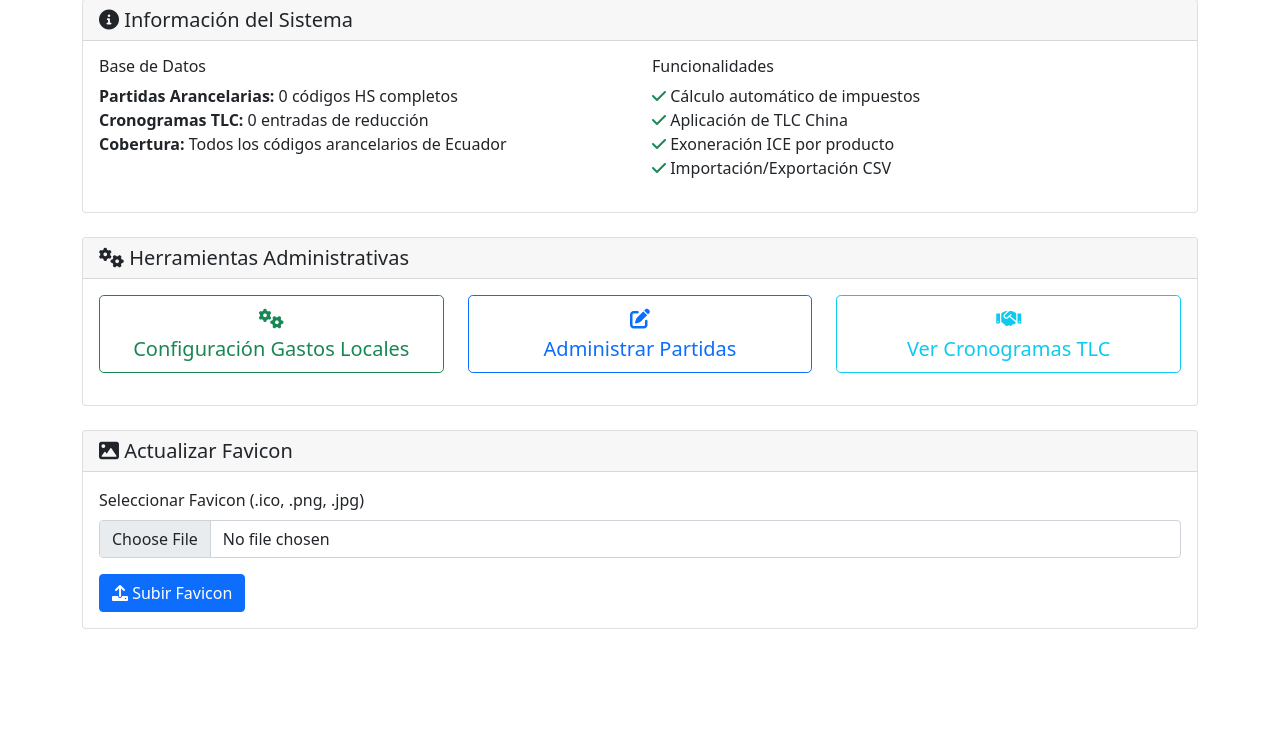
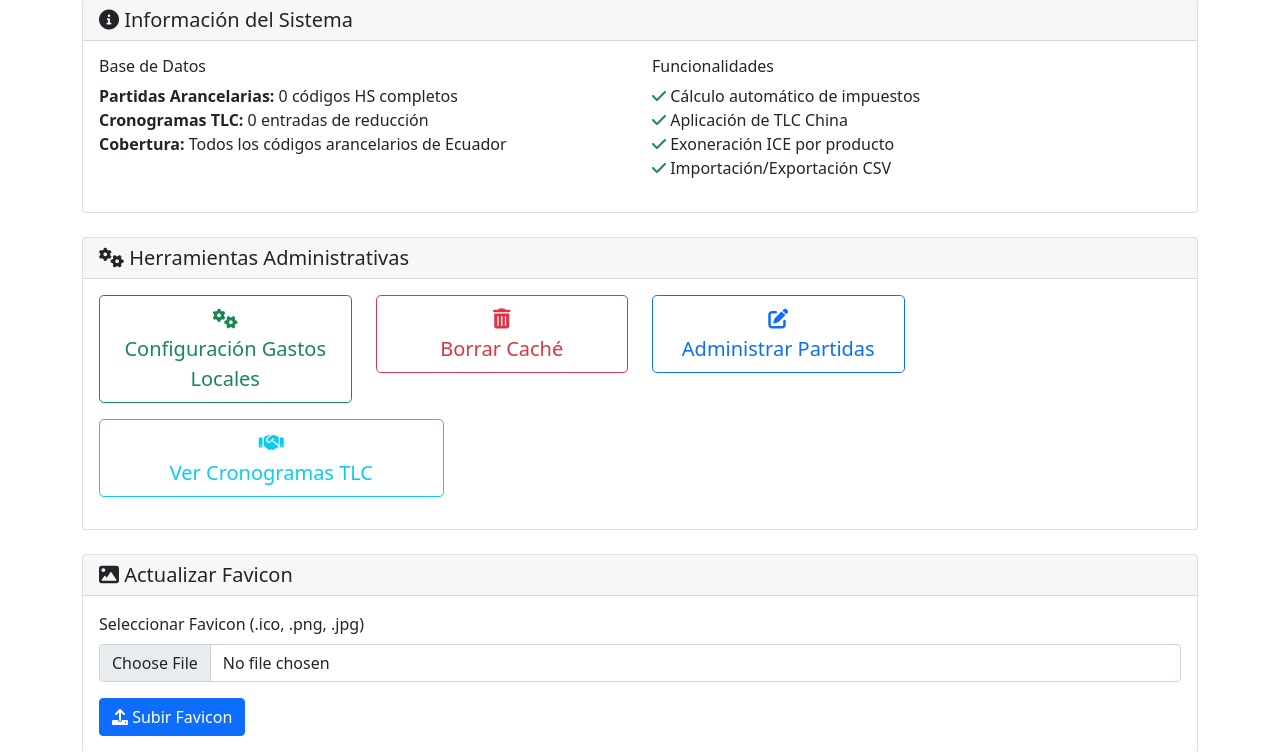
Before and after one commit to bambinounos/TaxImportEC_TLC-china, a Laravel app: page /admin in a window 1280 px wide. Shown: the part 497-1249 px from the top of the page. Before the commit the page ends 1126 px from the top, so only its background shows below. Run offline with Laravel 10, Linux system fonts and the light colour scheme; the visitor is signed in with stand-in values (Sample User, id 1); data comes from the database, SQL or seed files in the repository; data that the repository does not hold is empty; settings files or empty folders that the repository lacks are supplied.

Commit message:
feat: Add web interface to clear application cache
This commit introduces a new route and controller method (`/admin/clear-cache`) that allows administrators to clear the application's view, route, and config caches from the web interface.

This functionality is crucial for environments where direct access to `php artisan` commands is not available, ensuring that application updates can be correctly applied without stale cache issues.

A button has been added to the admin dashboard for easy access.

```diff
--- a/app/Http/Controllers/AdminController.php
+++ b/app/Http/Controllers/AdminController.php
@@ -6,6 +6,7 @@ use App\Models\SystemSetting;
 use App\Models\TariffCode;
 use App\Models\TlcSchedule;
 use Illuminate\Http\Request;
+use Illuminate\Support\Facades\Artisan;
 use Illuminate\View\View;
 
 class AdminController extends Controller
@@ -301,4 +302,16 @@ class AdminController extends Controller
             return redirect()->back()->with('error', 'No se pudo subir el favicon: ' . $e->getMessage());
         }
     }
+
+    public function clearCache()
+    {
+        try {
+            Artisan::call('config:clear');
+            Artisan::call('route:clear');
+            Artisan::call('view:clear');
+            return redirect()->back()->with('success', 'Caché de la aplicación borrada exitosamente.');
+        } catch (\Exception $e) {
+            return redirect()->back()->with('error', 'No se pudo borrar la caché: ' . $e->getMessage());
+        }
+    }
 }
--- a/resources/views/admin/index.blade.php
+++ b/resources/views/admin/index.blade.php
@@ -142,13 +142,19 @@
                 </div>
                 <div class="card-body">
                     <div class="row">
-                        <div class="col-md-4 mb-3">
+                        <div class="col-md-3 mb-3">
                             <a href="{{ route('admin.local-expenses-config') }}" class="btn btn-outline-success btn-lg w-100">
                                 <i class="fas fa-cogs"></i><br>
                                 Configuración Gastos Locales
                             </a>
                         </div>
-                        <div class="col-md-4 mb-3">
+                        <div class="col-md-3 mb-3">
+                            <a href="{{ route('admin.clear-cache') }}" class="btn btn-outline-danger btn-lg w-100">
+                                <i class="fas fa-trash-alt"></i><br>
+                                Borrar Caché
+                            </a>
+                        </div>
+                        <div class="col-md-3 mb-3">
                             <a href="{{ route('admin.tariff-codes') }}" class="btn btn-outline-primary btn-lg w-100">
                                 <i class="fas fa-edit"></i><br>
                                 Administrar Partidas
--- a/routes/web.php
+++ b/routes/web.php
@@ -39,6 +39,7 @@ Route::middleware(['auth'])->group(function () {
     Route::post('/calculations/{calculation}/items', [CalculationItemController::class, 'store'])->name('calculations.items.store');
 
     Route::prefix('admin')->name('admin.')->group(function () {
+    Route::get('/clear-cache', [AdminController::class, 'clearCache'])->name('clear-cache');
         Route::get('/', [AdminController::class, 'index'])->name('index');
         Route::get('/tariff-codes', [AdminController::class, 'tariffCodes'])->name('tariff-codes');
         Route::get('/tariff-codes/create', [AdminController::class, 'createTariffCode'])->name('tariff-codes.create');
```
